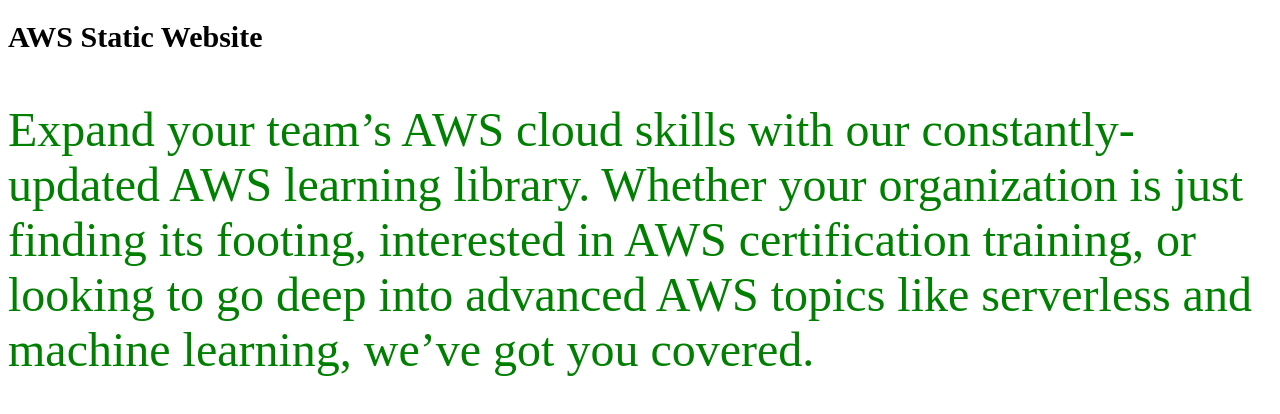
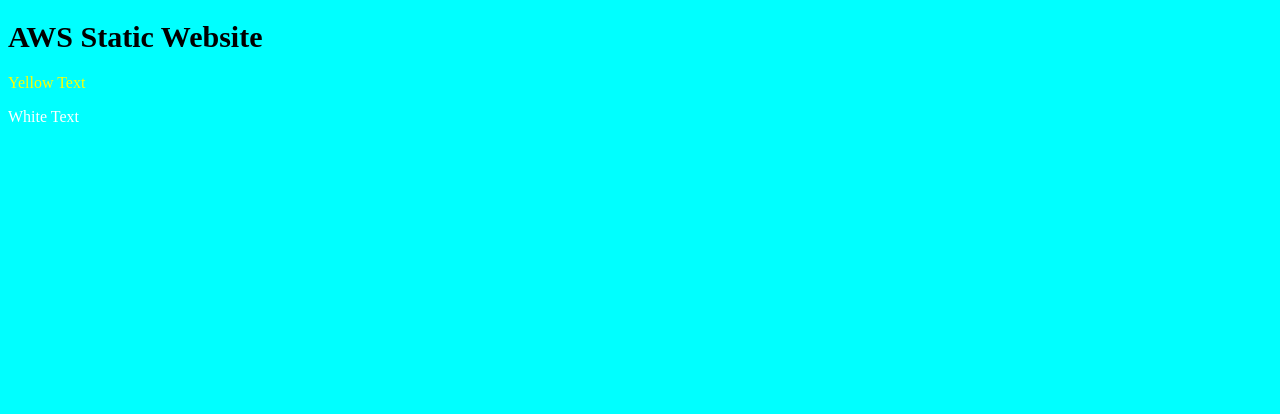
Before and after one commit to llcain/aws-static-website, a plain HTML site: page index.html in a window 1280 px wide. Drawn offline with Linux system fonts and the light colour scheme.

Commit message:
Updated index file

```diff
--- a/index.html
+++ b/index.html
@@ -9,7 +9,10 @@
 </head>
 <body>
     <h1>AWS Static Website</h1>
-    <p>Expand your team’s AWS cloud skills with our constantly-updated AWS learning library. Whether your organization is just finding its footing, interested in AWS certification training, or looking to go deep into advanced AWS topics like serverless and machine learning, we’ve got you covered.</p>
+    <p>Yellow Text</p>
+    <div class="box inner-box">
+        <p>White Text</p>
+    </div>
 
 </body>
 </html>
--- a/styles.css
+++ b/styles.css
@@ -1,9 +1,16 @@
+body {
+    background-color: aqua;
+}
+
 h1 {
     font-size: 30px;
     font-weight: 400px;
 }
 
 p {
-    color: green;
-    font-size: 3rem;
+    color: yellow;
 }
+
+.inner-box p {
+    color: white;
+}
```
